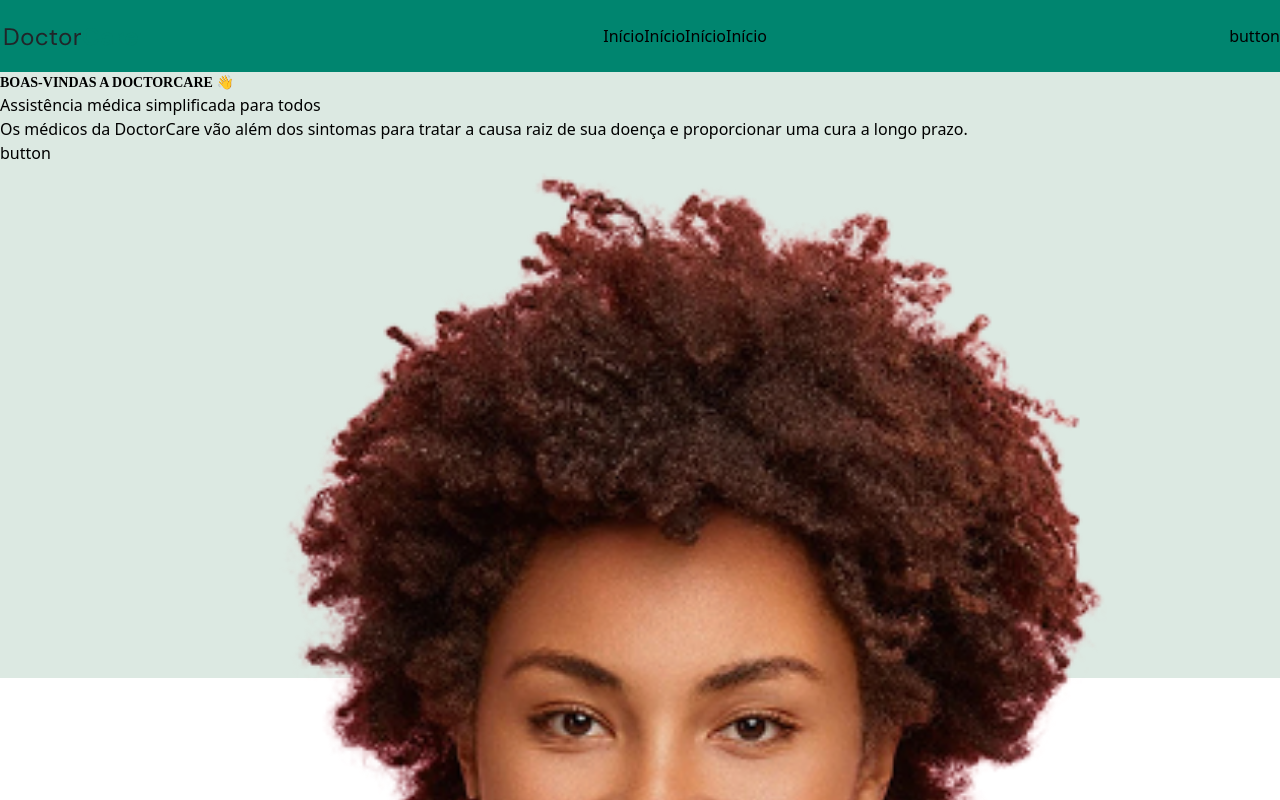
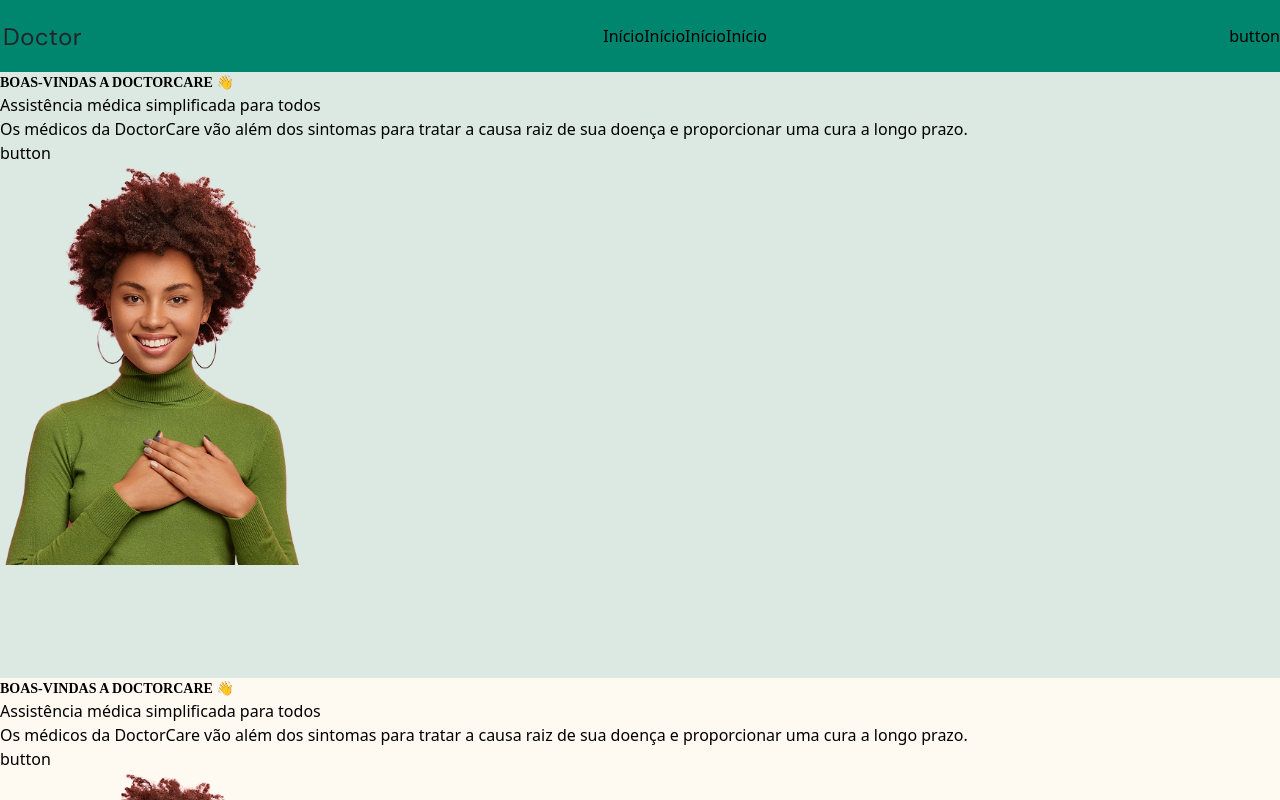
Before and after one commit to LocTr/learn-fe, a React (Vite) app in the folder react-app/: page / in a window 1280 px wide. Shown: the top 800 px of the page. Built offline with nearby package versions, Linux system fonts and the light colour scheme.

Commit message:
continue...

```diff
--- a/react-app/src/components/Section_1.tsx
+++ b/react-app/src/components/Section_1.tsx
@@ -1,11 +1,21 @@
 export default function Section1() {
-    return (
-        <div className="h-[606px] bg-brand-green-light ">
-            <div className="text-[14px] font-bold font-default">BOAS-VINDAS A DOCTORCARE 👋</div>
-            <div>Assistência médica simplificada para todos</div>
-            <div>Os médicos da DoctorCare vão além dos sintomas para tratar a causa raiz de sua doença e proporcionar uma cura a longo prazo.</div>
-            <div>button</div>
-            <img src="assets/images/woman-img.png" alt="Section 1 Image" className="w-full h-auto" />
+  return (
+    <div className="h-[606px] bg-brand-green-light row ">
+      <div className="column">
+        <div className="text-[14px] font-bold font-default">
+          BOAS-VINDAS A DOCTORCARE 👋
         </div>
-    )
+        <div>Assistência médica simplificada para todos</div>
+        <div>
+          Os médicos da DoctorCare vão além dos sintomas para tratar a causa
+          raiz de sua doença e proporcionar uma cura a longo prazo.
+        </div>
+        <div>button</div>
+      </div>
+      <img
+        src="assets/images/woman-img.png"
+        className="w-[300px] h-[400px] object-cover"
+      />
+    </div>
+  );
 }
--- a/react-app/src/components/Section_2.tsx
+++ b/react-app/src/components/Section_2.tsx
@@ -0,0 +1,11 @@
+export default function Section2() {
+    return (
+        <div className="h-[606px] bg-brand-beige ">
+            <div className="text-[14px] font-bold font-default">BOAS-VINDAS A DOCTORCARE 👋</div>
+            <div>Assistência médica simplificada para todos</div>
+            <div>Os médicos da DoctorCare vão além dos sintomas para tratar a causa raiz de sua doença e proporcionar uma cura a longo prazo.</div>
+            <div>button</div>
+            <img src="assets/images/woman-img.png" className="w-[300px] h-[400px] object-cover" />
+        </div>
+    )
+}
--- a/react-app/src/components/Section_3.tsx
+++ b/react-app/src/components/Section_3.tsx
@@ -0,0 +1,11 @@
+export default function Section3() {
+    return (
+        <div className="h-[606px] bg-brand-beige ">
+            <div className="text-[14px] font-bold font-default">BOAS-VINDAS A DOCTORCARE 👋</div>
+            <div>Assistência médica simplificada para todos</div>
+            <div>Os médicos da DoctorCare vão além dos sintomas para tratar a causa raiz de sua doença e proporcionar uma cura a longo prazo.</div>
+            <div>button</div>
+            <img src="assets/images/woman-img.png" className="w-[300px] h-[400px] object-cover" />
+        </div>
+    )
+}
--- a/react-app/src/components/Section_4.tsx
+++ b/react-app/src/components/Section_4.tsx
@@ -0,0 +1,11 @@
+export default function Section4() {
+    return (
+        <div className="h-[606px] bg-brand-beige ">
+            <div className="text-[14px] font-bold font-default">BOAS-VINDAS A DOCTORCARE 👋</div>
+            <div>Assistência médica simplificada para todos</div>
+            <div>Os médicos da DoctorCare vão além dos sintomas para tratar a causa raiz de sua doença e proporcionar uma cura a longo prazo.</div>
+            <div>button</div>
+            <img src="assets/images/woman-img.png" className="w-[300px] h-[400px] object-cover" />
+        </div>
+    )
+}
--- a/react-app/src/pages/HomePage.tsx
+++ b/react-app/src/pages/HomePage.tsx
@@ -1,9 +1,12 @@
 import Appbar from "../components/appbar";
 import Section1 from "../components/Section_1";
+import Section2 from "../components/Section_2";
 
 export default function HomePage() {
     return <>
         <Appbar />
         <Section1 />
+        <Section2 />
+
     </>;
 }
```
